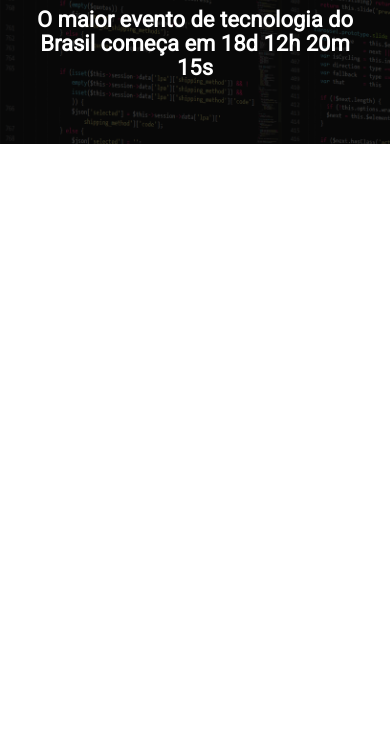
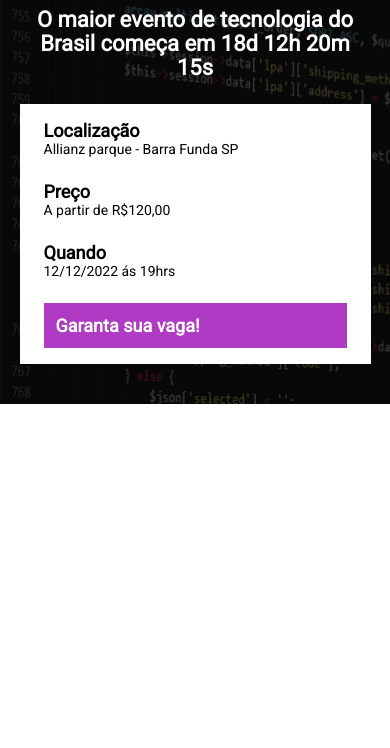
Before and after one commit to DEV-Gabriel7/lp_evento, a website built with Parcel: page src/index.html in a window 390 px wide. Shown: the part 96-844 px from the top of the page. Built offline with nearby package versions, Linux system fonts and the light colour scheme.

Commit message:
Inserindo informações do evento e ajustando responsividade

```diff
--- a/src/index.html
+++ b/src/index.html
@@ -16,6 +16,25 @@
             <p class="hero__text">
                 O maior evento de tecnologia do Brasil começa em 18d 12h 20m 15s
             </p>
+            <div class="infos-bar">
+                <ul class="infos-bar__infos">
+                    <li class="infos-bar__infos__item">
+                        <b>Localização</b>
+                        Allianz parque - Barra Funda SP
+                    </li>
+                    <li class="infos-bar__infos__item">
+                        <b>Preço</b>
+                        A partir de R$120,00
+                    </li>
+                    <li class="infos-bar__infos__item">
+                        <b>Quando</b>
+                        12/12/2022 ás 19hrs
+                    </li>
+                </ul>
+                <a  href="#" class="button button--primary">
+                    Garanta sua vaga!
+                </a>
+            </div>
         </div>
     </header>
 
--- /dev/null
+++ b/src/styles/components/_buttons.scss
@@ -0,0 +1,23 @@
+.button {
+    padding: 12px;
+    font-size: 18px;
+    font-weight: bold;
+    text-decoration: none;
+    text-align: center;
+    white-space: nowrap;
+
+    &--primary {
+        background-color: #af3ac3;
+        color: #fff;
+    }
+
+    @media(max-width: 640px) {
+        display: block;
+        width: 100%;
+    }
+
+    @media (max-width: 1024px) {
+        display: flex;
+        align-items: center;
+    }
+}
--- /dev/null
+++ b/src/styles/components/_infos_bar.scss
@@ -0,0 +1,41 @@
+.infos-bar {
+    padding: 16px 24px;
+    background-color: #fff;
+    display: flex;
+    justify-content: space-between;
+
+    &__infos {
+        display: flex;
+        gap: 40px;
+
+        &__item {
+            font-size: 14px;
+            color: #000;
+
+            b {
+                color: #000;
+                font-size: 18px;
+                display: block;
+            }
+        }
+    }
+
+    @media (max-width: 640px) {
+        display: block;
+
+        &__infos {
+            display: block;
+
+            &__item {
+                margin-bottom: 24px;
+            }
+        }
+    }
+
+    @media (max-width: 1024px) {
+        &__infos {
+            gap: 16px;
+        }
+    }
+
+}
--- a/src/styles/main.scss
+++ b/src/styles/main.scss
@@ -1,4 +1,6 @@
 @use "hero";
+@use "components/infos_bar";
+@use "components/buttons";
 
 * {
     margin: 0;
@@ -6,6 +8,7 @@
     box-sizing: border-box;
     font-family: Roboto, sans-serif;
     color: #fff;
+    list-style: none;
 }
 
 .container {
```
